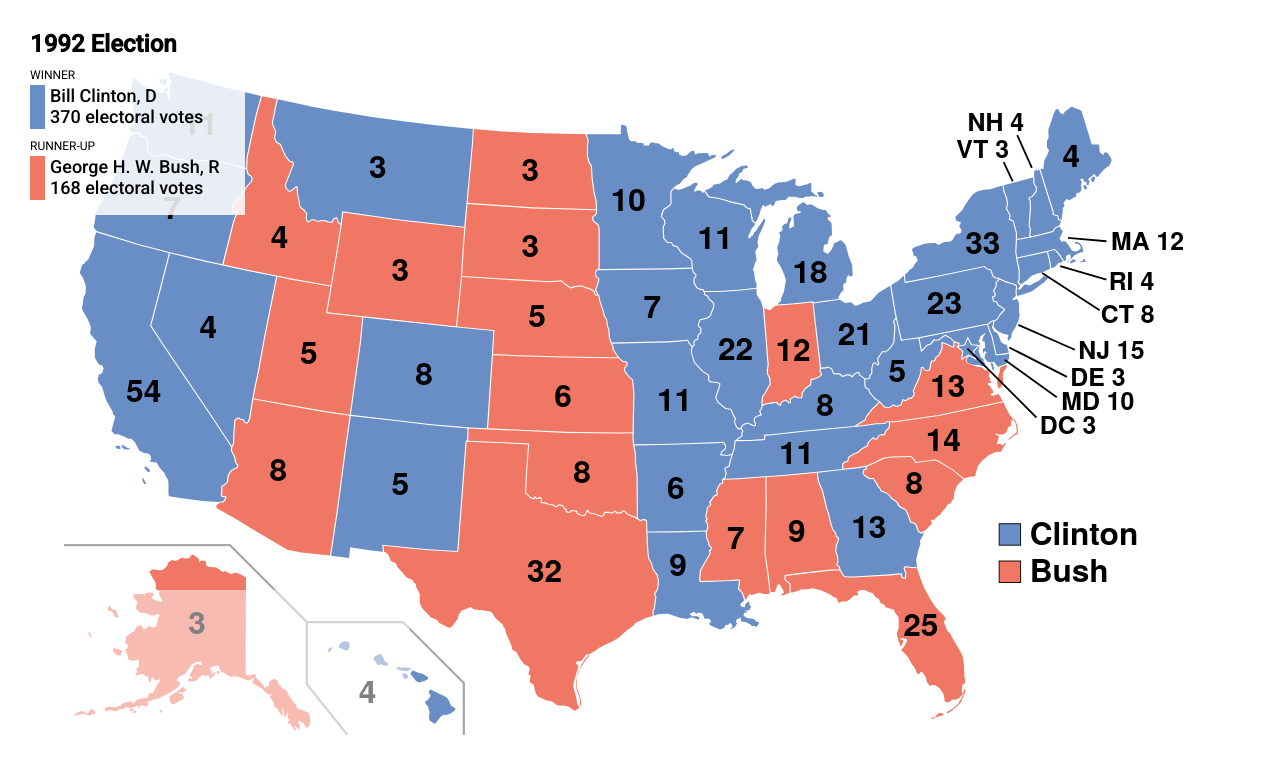
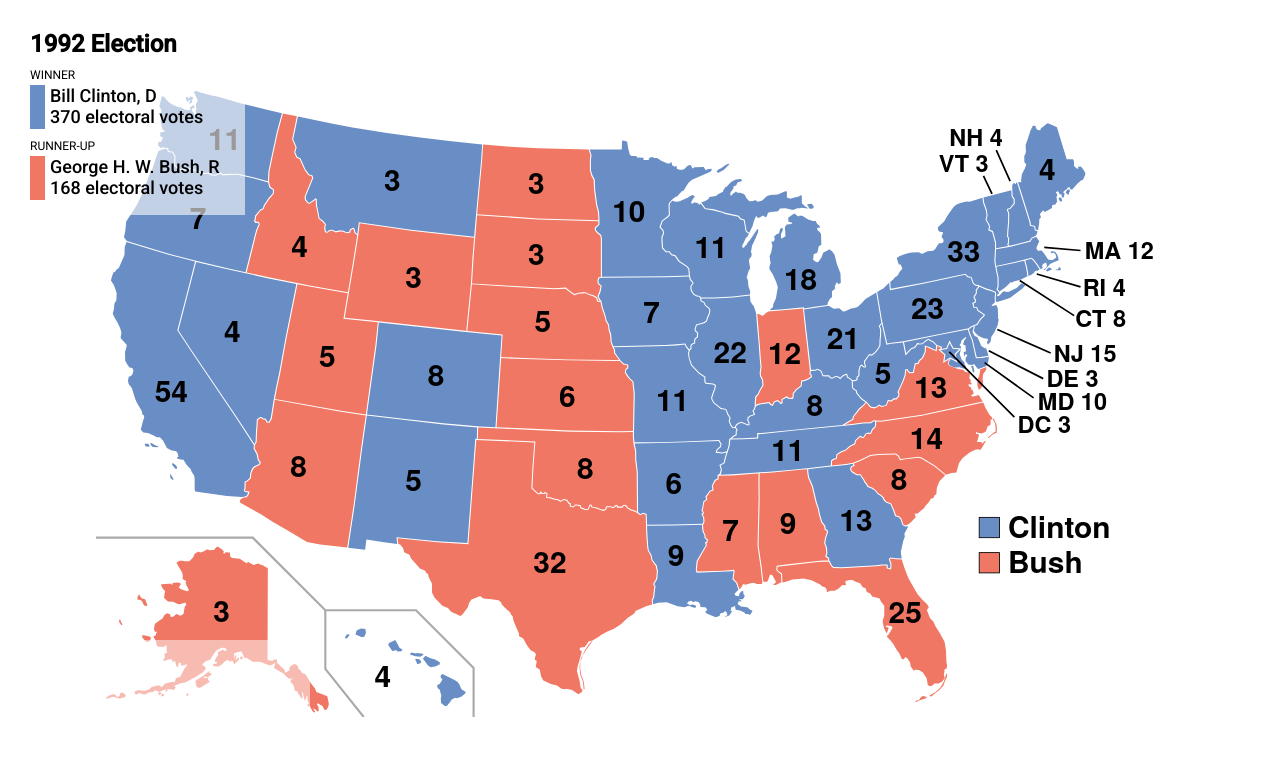
Before and after one commit to ebuddj/2020-us_election_results, a React app: page / in a window 1280 px wide. Shown: the top 774 px of the page. Built offline with nearby package versions, Linux system fonts and the light colour scheme.

Commit message:
ADjusted the map

```diff
--- a/src/styles/styles.less
+++ b/src/styles/styles.less
@@ -9,9 +9,9 @@ body {
 .app {
   display: none;
   margin: auto auto;
-  width: 90%;
+  width: 85%;
   .meta_container {
-    background-color: rgba(255, 255, 255, 0.85);
+    background-color: rgba(255, 255, 255, 0.6);
     font-family: Roboto;
     left: 15px;
     padding: 0 15px;
@@ -53,10 +53,10 @@ body {
   .chart_container {
     background-color: rgba(255, 255, 255, 0.5);
     bottom: 10px;
-    height: 200px;
+    height: 150px;
     left: 10px;
     position: absolute;
-    width: 400px;
+    width: 300px;
   }
   .background_container {
     background-position: center;
```
